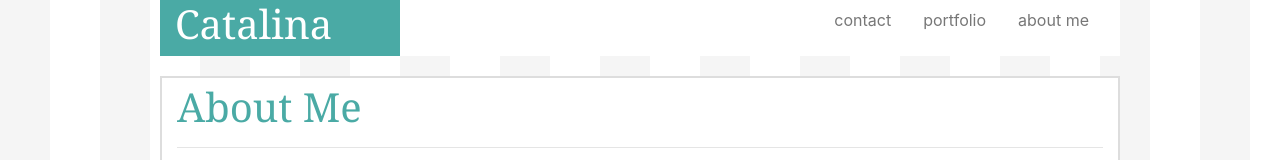
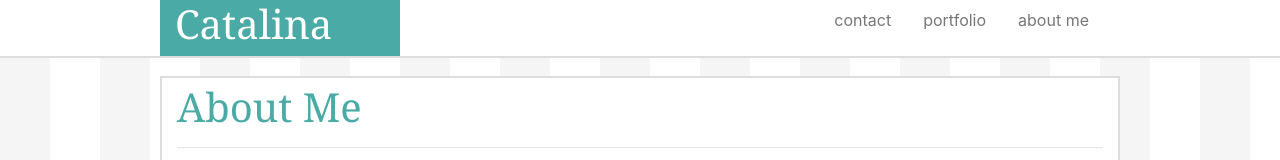
Before and after one commit to catalinarose1361/Responsive-Portfolio, a plain HTML site: page index.html in a window 1280 px wide. Shown: the top 160 px of the page. Drawn offline with nearby package versions, Linux system fonts and the light colour scheme.

Commit message:
header edit

```diff
--- a/assets/css/style.css
+++ b/assets/css/style.css
@@ -91,3 +91,14 @@ footer {
     margin: 0, auto;
     margin-bottom: 10px;
 }
+#longheader {
+    Position: fixed;
+    width: 100%;
+    height: 58px;
+    background-color: white;
+    top: 0;
+    left: 0;
+    border-bottom-style: solid;
+    border-bottom-width: 2px;
+    border-bottom-color: #dddddd;
+}
--- a/index.html
+++ b/index.html
@@ -14,7 +14,7 @@
     <div class="container" id="maincontain">
 
         <!-- // header: includes navigation and name  -->
-
+        <div id="longheader"></div>
         <div class="row" id="header">
             <div class="col-md" id="myname">
                 <h1>Catalina</h1>
```
Also changed, not shown: contact.html (+1 -1 lines), portfolio.html (+1 -1 lines).
